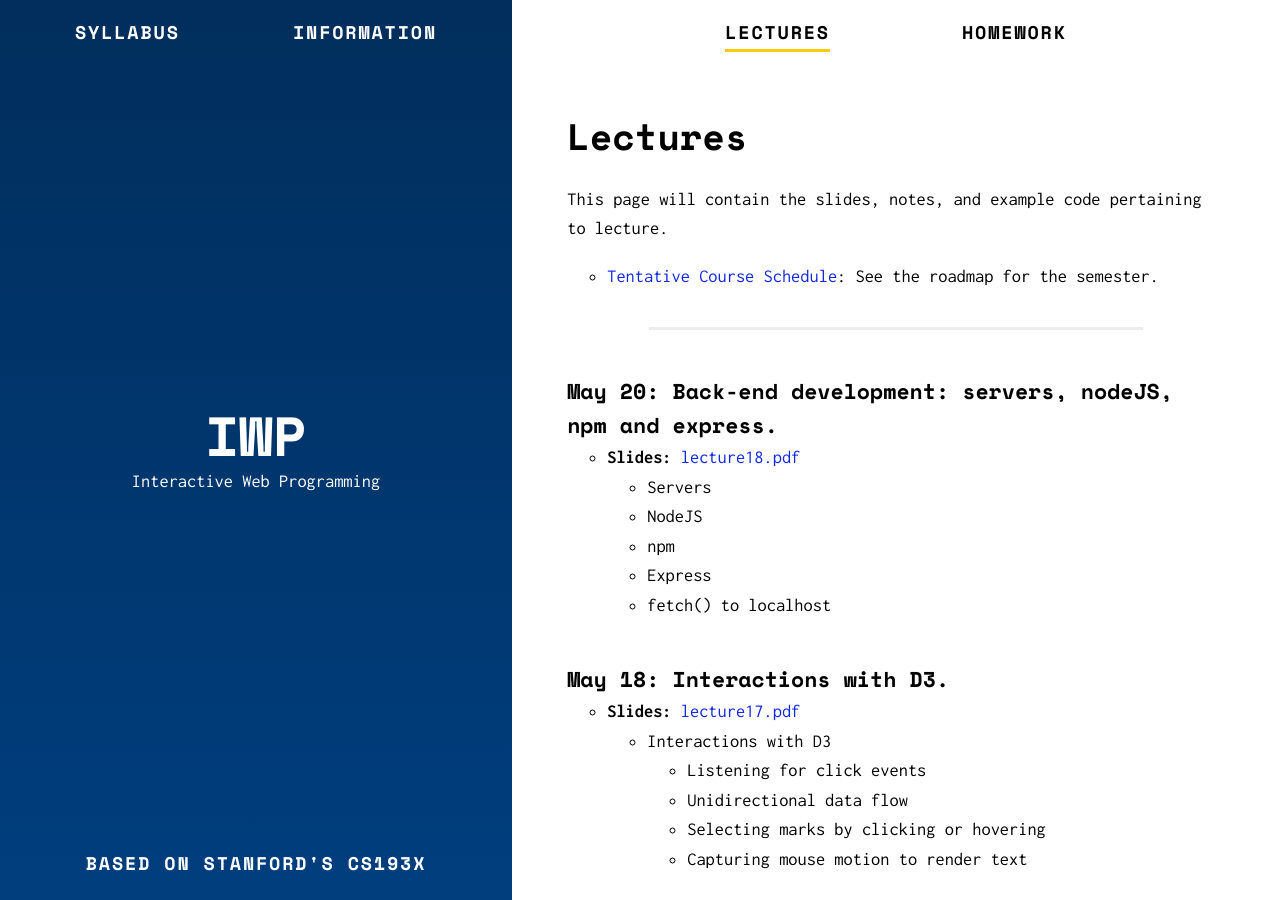
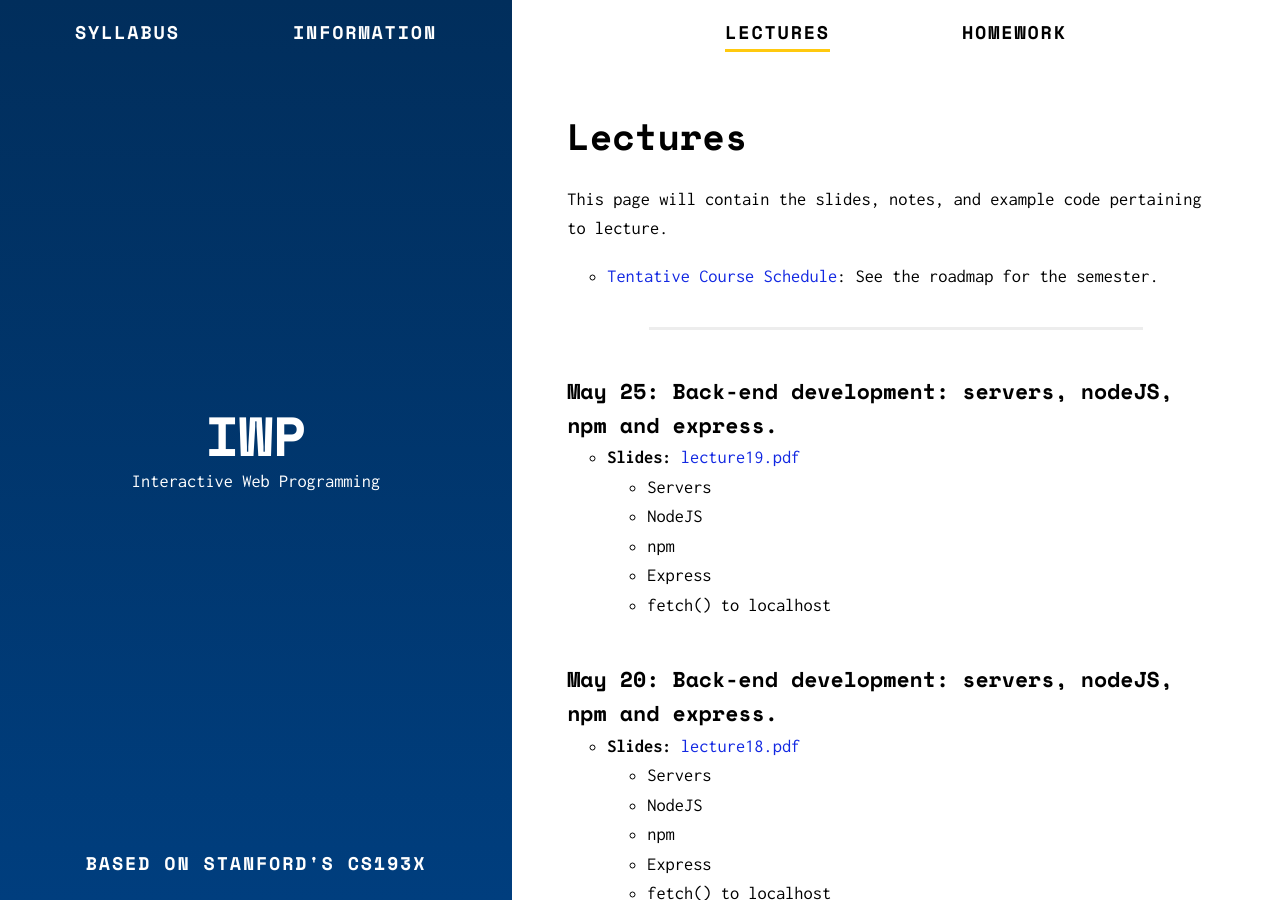
Before and after one commit to murilocamargos/iwp, a Jekyll site: the page built from lectures.md, in a window 1280 px wide and 900 px high. Built offline with Jekyll 4.4.1, drawn with Linux system fonts in a browser that asks for light colours.

Commit message:
Adiciona aula 19

```diff
--- a/lectures.md
+++ b/lectures.md
@@ -10,6 +10,15 @@ This page will contain the slides, notes, and example code pertaining to lecture
 * [Tentative Course Schedule]({{ site.baseurl }}/syllabus): See the roadmap for the semester.
 
 ---
+
+### May 25: Back-end development: servers, nodeJS, npm and express.
+- **Slides:** [lecture19.pdf]({{ site.baseurl }}/lectures/lecture19.pdf)
+  - Servers
+  - NodeJS
+  - npm
+  - Express
+  - fetch() to localhost
+
 
 ### May 20: Back-end development: servers, nodeJS, npm and express.
 - **Slides:** [lecture18.pdf]({{ site.baseurl }}/lectures/lecture18.pdf)
```
Also changed, not shown: 1 other file.
